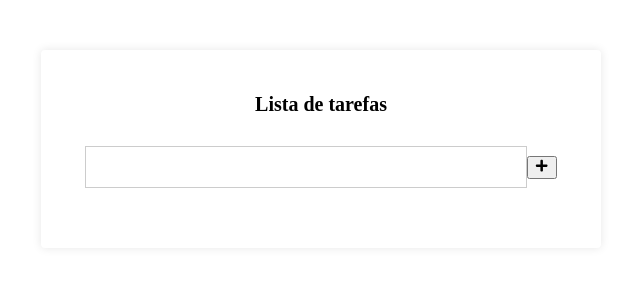
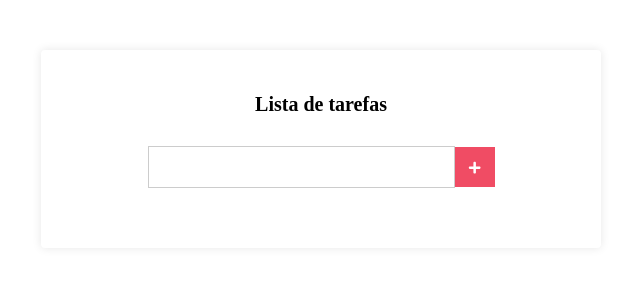
Before and after one commit to britolmbs/estudosReact, a React (Create React App) app in the folder listadetarefas/: page / in a window 1280 px wide. Shown: the top 300 px of the page, without its empty margins (319-959 px from the left). Built offline with nearby package versions, Linux system fonts and the light colour scheme.

Commit message:
feat: Separando os componentes

```diff
--- a/listadetarefas/package.json
+++ b/listadetarefas/package.json
@@ -7,6 +7,7 @@
     "@testing-library/jest-dom": "^6.6.3",
     "@testing-library/react": "^16.3.0",
     "@testing-library/user-event": "^13.5.0",
+    "prop-types": "^15.8.1",
     "react": "^19.1.0",
     "react-dom": "^19.1.0",
     "react-icons": "^5.5.0",
--- a/listadetarefas/public/index.html
+++ b/listadetarefas/public/index.html
@@ -8,7 +8,7 @@
       content="Web site created using create-react-app"
     />
 
-    <title>React App</title>
+    <title>Lista de Tarefas</title>
   </head>
   <body>
     <noscript>You need to enable JavaScript to run this app.</noscript>
--- /dev/null
+++ b/listadetarefas/src/components/Form/Form.css
@@ -0,0 +1,23 @@
+.form {
+    margin-top: 30px;
+    display: flex;
+    align-items: center;
+    justify-content: center;
+}
+.form input[type="text"] {
+    height: 40px;
+    padding: 0 20px;
+    font-size: 20px;
+    border: 1px solid #ccc;
+    min-height: 80%;
+}
+.form button[type="submit"] {
+border: none;
+height: 40px;
+width: 40px;
+background: #f04c64;
+color: #fff;
+display: flex;
+align-items: center;
+justify-content: center;
+}
--- /dev/null
+++ b/listadetarefas/src/components/Form/index.js
@@ -0,0 +1,26 @@
+import React from "react";
+import { FaPlus } from "react-icons/fa";
+import "./Form.css"
+import PropTypes from "prop-types";
+
+export default function Form({ handleSubmit, handleChange, novaTarefa }) {
+    return (
+        <form onSubmit={handleSubmit} action="#" className="form">
+            <input
+            onChange={handleChange}
+            type="text"
+            value={novaTarefa}
+            />
+            <button type="submit">
+                <FaPlus />
+            </button>
+        </form>
+
+    );
+}
+
+Form.propType ={
+    handleChange: PropTypes.func.isRequired,
+    handleSubmit: PropTypes.func.isRequired,
+    novaTarefa: PropTypes.string.isRequired,
+}
--- a/listadetarefas/src/components/Main.css
+++ b/listadetarefas/src/components/Main.css
@@ -10,55 +10,3 @@
     font-size: 20px;
     text-align: center;
 }
-.form {
-    margin-top: 30px;
-    display: flex;
-    align-items: center;
-    justify-content:center;
-}
-.form input[type="text"] {
-    height: 40px;
-    padding: 0 20px;
-    font-size: 20px;
-    border: 1px solid #ccc;
-    min-width: 80%;
-}
-.form button [type="submit"] {
-    border: none;
-    height: 40px;
-    width: 40px;
-    background: #f04c64;
-    color: #fff;
-    display: flex;
-    align-items: center;
-    justify-content: center;
-}
-.tarefas {
-    margin-top: 30px;
-}
-.tarefas li {
-    display: flex;
-    align-items: center;
-    justify-content: space-between;
-    padding: 10px;
-}
-.tarefas li:hover {
-background: #51c5de;
-
-}
-.tarefas li .edit {
-    margin-right: 15px;
-    background-color: #51c5de;
-}
-.tarefas li .close {
-    margin-right: 15px;
-    color: #f04c64;
-}
-.tarefas li:hover .edit,
-.tarefas li:hover .close {
-    color: #000;
-}
-.tarefas li span {
-    display: flex;
-    align-items: center;
-}
--- a/listadetarefas/src/components/Main.js
+++ b/listadetarefas/src/components/Main.js
@@ -1,6 +1,9 @@
 import React, {Component} from "react";
 import './Main.css';
-import { FaEdit, FaPlus, FaWindowClose } from 'react-icons/fa';
+import { FaEdit, FaWindowClose } from 'react-icons/fa';
+
+import Form from "./Form";
+import Tarefas from "./Tarefas";
 
 export default class Main extends Component {
    state ={
@@ -76,26 +79,15 @@ export default class Main extends Component {
         return(
         <div className="main">
             <h1>Lista de tarefas</h1>
-            <h2></h2>
-            <form onSubmit={this.handleSubmit} action='#' className="form">
-                <input onChange={this.handleChange} type="text"
-                value={novaTarefa} />
-                <button type="submit">
-                    <FaPlus />
-                </button>
-            </form>
-            <ul className="tarefas">
-                {tarefas.map(tarefa => (
-                    <li key={tarefa}>
-                        {tarefa}
-                        <span>
-                            <FaEdit onClick={(e) => this.handleEdit(e)} className="edit" />
-                            <FaWindowClose onClick={(e) => this.handleDelete(e)} className="close" />
-                        </span>
-                        </li>
-                ))}
-            </ul>
-
+            <Form handleSubmit={this.handleSubmit}
+                handleChange={this.handleChange}
+                novaTarefa={novaTarefa}
+            />
+            <Tarefas
+            tarefas={tarefas}
+            handleEdit={this.handleEdit}
+            handleDelete={this.handleDelete}
+            />
         </div>
         )
     }
--- /dev/null
+++ b/listadetarefas/src/components/Tarefas/Tarefas.css
@@ -0,0 +1,36 @@
+.tarefas{
+    margin-top: 30px;
+}
+.tarefas li {
+    display: flex;
+    align-items: center;
+    justify-content: space-between;
+    padding: 10px;
+    transition: all 600ms;
+}
+.tarefas li:hover {
+    background: #51c5de;
+}
+
+.tarefas li .edit {
+    margin-right: 15px;
+    color: #51c5de;
+}
+
+.tarefas li .close {
+    margin-right: 15px;
+    color: #f04c64;
+}
+.tarefas li:hover .edit,
+.tarefas li:hover .close {
+    color: #000;
+}
+.tarefas li .edit,
+.tarefas li .close {
+    cursor: pointer;
+    transition: all 600ms;
+}
+.tarefas li span {
+    display: flex;
+    align-items: center;
+}
--- /dev/null
+++ b/listadetarefas/src/components/Tarefas/index.js
@@ -0,0 +1,32 @@
+import React from "react";
+import { FaEdit, FaWindowClose } from "react-icons/fa";
+import PropTypes from "prop-types";
+import './Tarefas.css'
+
+export default function Tarefas ({tarefas, handleEdit, handleDelete}) {
+    return (
+        <ul className="tarefas">
+            {tarefas.map((tarefas, index) => (
+                <li key={tarefas}>
+                    {tarefas}
+                    <span>
+                        <FaEdit
+                        className="edit"
+                        onClick={(e) => handleEdit(e, index)}
+                        />
+                        <FaWindowClose
+                        onClick={(e) => handleDelete(e, index)}
+                        className="close"
+                        />
+                    </span>
+                </li>
+            ))}
+        </ul>
+    );
+}
+Tarefas.propTypes = {
+
+    handleDelete: PropTypes.func.isRequired,
+    handleEdit: PropTypes.func.isRequired,
+    tarefas: PropTypes.array.isRequired,
+}
```
Also changed, not shown: 1 other file (tests, documents, lock files or other folders).
